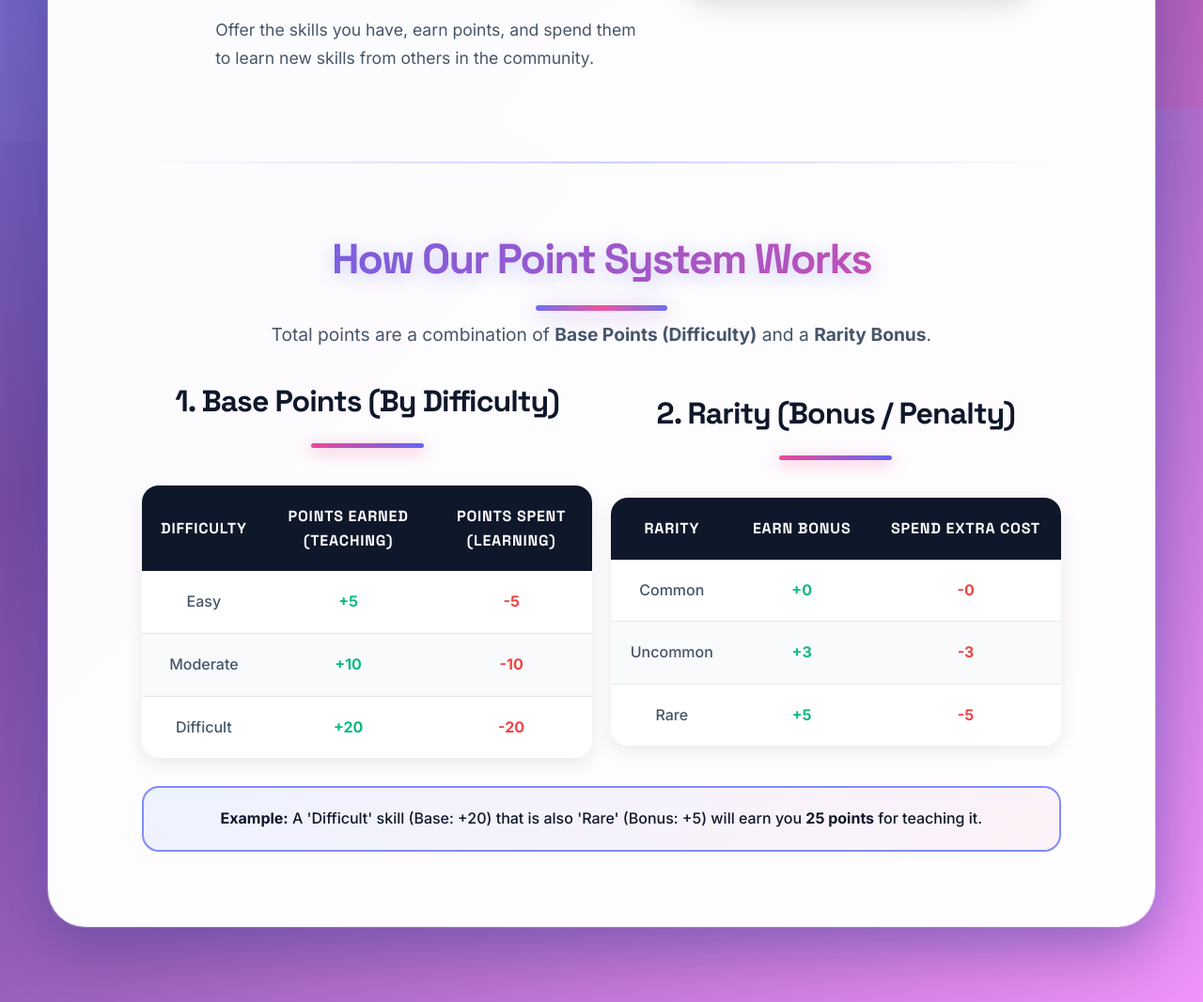
After one commit to NMshoeb666/skillshare, a Flask app: page /home in a window 1280 px wide. The commit adds this page. Shown: the part 649-1716 px from the top of the page at 94% size. Run offline with Flask 3, Linux system fonts and the light colour scheme; the visitor is signed in with stand-in values (Sample User, id 1).

Commit message:
Add new homepage design and custom styles

```diff
--- a/Static/style.css
+++ b/Static/style.css
@@ -660,6 +660,157 @@ ul li:hover::before {
   margin-bottom: 20px;
 }
 
+/* === Styles for Logged-In Home Page === */
+
+/* --- 1. Layout --- */
+.home-layout {
+  display: flex;
+  align-items: center;
+  justify-content: center;
+  flex-wrap: wrap; /* Allows stacking on small screens */
+  gap: 20px; /* Space between text and image */
+  margin-top: 20px; /* Moves content "more up" */
+}
+
+.home-text {
+  flex-basis: 50%; /* Takes at least 50% width */
+  flex-grow: 1;
+  min-width: 320px;
+  padding-left: 8%; /* This moves the text "to the right" */
+}
+
+.home-image {
+  flex-basis: 40%; /* Takes at least 40% width */
+  flex-grow: 1;
+  min-width: 320px;
+  text-align: center;
+}
+
+.home-image img {
+  max-width: 85%; /* Makes image smaller */
+  height: auto;
+  border-radius: 24px; /* Matches your .container radius */
+  box-shadow: 0 10px 30px rgba(0,0,0,0.15);
+}
+
+/* --- 2. Title Styling (Like "Hello Annie") --- */
+.home-title {
+  font-family: 'Space Grotesk', sans-serif;
+  font-size: 3.5rem;
+  font-weight: 700;
+  color: var(--primary); /* Uses your purple variable */
+  margin-bottom: 0.5rem;
+}
+
+.home-title-underline {
+  height: 5px;
+  width: 120px;
+  background: linear-gradient(90deg, var(--primary-light), var(--accent)); /* Uses your variables */
+  border-radius: 3px;
+  box-shadow: 0 4px 15px rgba(236, 72, 153, 0.5); /* Copied from h3::after */
+  margin-bottom: 2rem;
+}
+
+.home-description {
+  font-size: 1.1rem;
+  color: var(--text-secondary); /* The gray from your file */
+  line-height: 1.7;
+  margin-bottom: 1rem;
+}
+
+/* --- 3. Point System Table Styling --- */
+.points-table {
+  width: 100%;
+  border-collapse: collapse; /* Clean look */
+  margin-top: 20px;
+  border-radius: 18px; /* Match form inputs */
+  box-shadow: 0 6px 20px rgba(0, 0, 0, 0.08);
+  overflow: hidden; /* To get rounded corners on table */
+  font-family: 'Inter', sans-serif;
+}
+
+.points-table thead tr {
+  background: var(--dark); /* Use your dark var */
+  color: #fff;
+  font-family: 'Space Grotesk', sans-serif;
+  font-weight: 700;
+  text-transform: uppercase;
+  letter-spacing: 0.8px;
+}
+
+.points-table th, .points-table td {
+  padding: 20px;
+  text-align: center;
+}
+
+.points-table td {
+  color: var(--text-secondary);
+  font-weight: 500;
+}
+
+.points-table tbody tr {
+  border-bottom: 1px solid #e2e8f0; /* Match form border */
+  background: #fff;
+}
+
+.points-table tbody tr:nth-of-type(even) {
+  background: #f8fafc; /* Slight stripe */
+}
+
+.points-table tbody tr:last-of-type {
+  border-bottom: none;
+}
+
+.points-table .text-success {
+  color: var(--success); /* Use your variable */
+  font-weight: 700;
+}
+
+.points-table .text-danger {
+  color: var(--danger); /* Use your variable */
+  font-weight: 700;
+}
+
+/* --- 4. Table Headers & Utilities --- */
+.points-header {
+  text-align: center;
+  margin-bottom: 1rem;
+}
+
+.points-header h2 {
+  font-family: 'Space Grotesk', sans-serif;
+  color: var(--text-primary);
+  font-size: 2.8rem;
+  font-weight: 900;
+  margin: 40px 0 10px 0;
+  /* We don't use the h2 gradient here */
+}
+
+.points-header p {
+  font-size: 1.2rem;
+  color: var(--text-secondary);
+  line-height: 1.6;
+}
+
+.points-example {
+  background: linear-gradient(135deg, #eef2ff 0%, #fdf2f8 100%); /* Light primary/accent */
+  color: var(--text-primary);
+  padding: 20px 25px;
+  border-radius: 18px;
+  border: 2px solid var(--primary-light);
+  text-align: center;
+  font-weight: 500;
+  margin-top: 30px;
+}
+
+.hr-styled {
+  border: 0;
+  height: 2px;
+  background-image: linear-gradient(to right, transparent, var(--primary), transparent);
+  opacity: 0.3;
+  margin: 80px 0; /* from h3 margin */
+}
+
 /* === Responsive Design === */
 @media (max-width: 1024px) {
   .container {
--- a/Templates/base.html
+++ b/Templates/base.html
@@ -6,14 +6,16 @@
 </head>
 <body>
   <div class="nav">
-    <a href="/">Home</a>
     {% if session.user_id %}
-      <a href="/dashboard">Dashboard</a>
-      <a href="/explore">Explore</a>
-      <a href="/add_skill">Add Skill</a>
-      <a href="/logout">Logout</a>
+        <a href="{{ url_for('home') }}">Home</a>
+        <a href="{{ url_for('dashboard') }}">Dashboard</a>
+        <a href="{{ url_for('explore') }}">Explore</a>
+        <a href="{{ url_for('add_skill') }}">Add Skill</a>
+        <a href="{{ url_for('logout') }}">Logout</a>
     {% else %}
-      <a href="/login">Login</a><a href="/register">Register</a>
+        <a href="{{ url_for('index') }}">Home</a>
+        <a href="{{ url_for('login') }}">Login</a>
+        <a href="{{ url_for('register') }}">Register</a>
     {% endif %}
   </div>
   <div class="container">
--- /dev/null
+++ b/Templates/home.html
@@ -0,0 +1,98 @@
+{% extends 'base.html' %}
+{% block content %}
+
+    <div class="home-layout">
+
+        <div class="home-text">
+            <h1 class="home-title">Welcome to Skillshare!</h1>
+            <div class="home-title-underline"></div>
+
+            <p class="home-description">
+                Your new community platform for sharing skills and learning from others.
+                Whether you're a master guitarist willing to teach or someone who wants to
+                learn coding, this is the place to connect, learn, and grow.
+            </p>
+            <p class="home-description">
+                Offer the skills you have, earn points, and spend them to learn
+                new skills from others in the community.
+            </p>
+        </div>
+
+        <div class="home-image">
+            <img src="https://cyclefest.sharingskills.co.uk/img/sharing-skills-full-logo.png" alt="Skill sharing illustration">
+        </div>
+    </div>
+
+    <hr class="hr-styled"> <div class="points-header">
+        <h2>How Our Point System Works</h2>
+        <p>Total points are a combination of <b>Base Points (Difficulty)</b> and a <b>Rarity Bonus</b>.</p>
+    </div>
+
+    <div class="home-layout">
+
+        <div style="flex: 1; min-width: 300px;">
+            <h3 class="points-header" style="font-size: 2rem; margin: 10px 0 20px 0;">1. Base Points (By Difficulty)</h3>
+            <table class="points-table">
+                <thead>
+                    <tr>
+                        <th>Difficulty</th>
+                        <th>Points Earned (Teaching)</th>
+                        <th>Points Spent (Learning)</th>
+                    </tr>
+                </thead>
+                <tbody>
+                    <tr>
+                        <td>Easy</td>
+                        <td class="text-success">+5</td>
+                        <td class="text-danger">-5</td>
+                    </tr>
+                    <tr>
+                        <td>Moderate</td>
+                        <td class="text-success">+10</td>
+                        <td class="text-danger">-10</td>
+                    </tr>
+                    <tr>
+                        <td>Difficult</td>
+                        <td class="text-success">+20</td>
+                        <td class="text-danger">-20</td>
+                    </tr>
+                </tbody>
+            </table>
+        </div>
+
+        <div style="flex: 1; min-width: 300px;">
+            <h3 class="points-header" style="font-size: 2rem; margin: 10px 0 20px 0;">2. Rarity (Bonus / Penalty)</h3>
+            <table class="points-table">
+                <thead>
+                    <tr>
+                        <th>Rarity</th>
+                        <th>Earn Bonus</th>
+                        <th>Spend Extra Cost</th>
+                    </tr>
+                </thead>
+                <tbody>
+                    <tr>
+                        <td>Common</td>
+                        <td class="text-success">+0</td>
+                        <td class="text-danger">-0</td>
+                    </tr>
+                    <tr>
+                        <td>Uncommon</td>
+                        <td class="text-success">+3</td>
+                        <td class="text-danger">-3</td>
+                    </tr>
+                    <tr>
+                        <td>Rare</td>
+                        <td class="text-success">+5</td>
+                        <td class="text-danger">-5</td>
+                    </tr>
+                </tbody>
+            </table>
+        </div>
+    </div>
+
+    <div class="points-example">
+      <strong>Example:</strong> A 'Difficult' skill (Base: +20) that is also 'Rare' (Bonus: +5) will earn you <strong>25 points</strong> for teaching it.
+    </div>
+
+{% endblock %}
--- a/app.py
+++ b/app.py
@@ -72,6 +72,14 @@ def dashboard():
     matches = cursor.fetchall()
     cursor.close(); db.close()
     return render_template('dashboard.html', user=user, skills=my_skills, matches=matches)
+
+@app.route('/home')
+def home():
+    if 'user_id' not in session:
+        return redirect(url_for('login'))
+
+    # This page is just informational, so we just render the template.
+    return render_template('home.html')
 
 @app.route('/add_skill', methods=['GET','POST'])
 def add_skill():
```
Also changed, not shown: Templates/index.html (line endings or trailing spaces).
